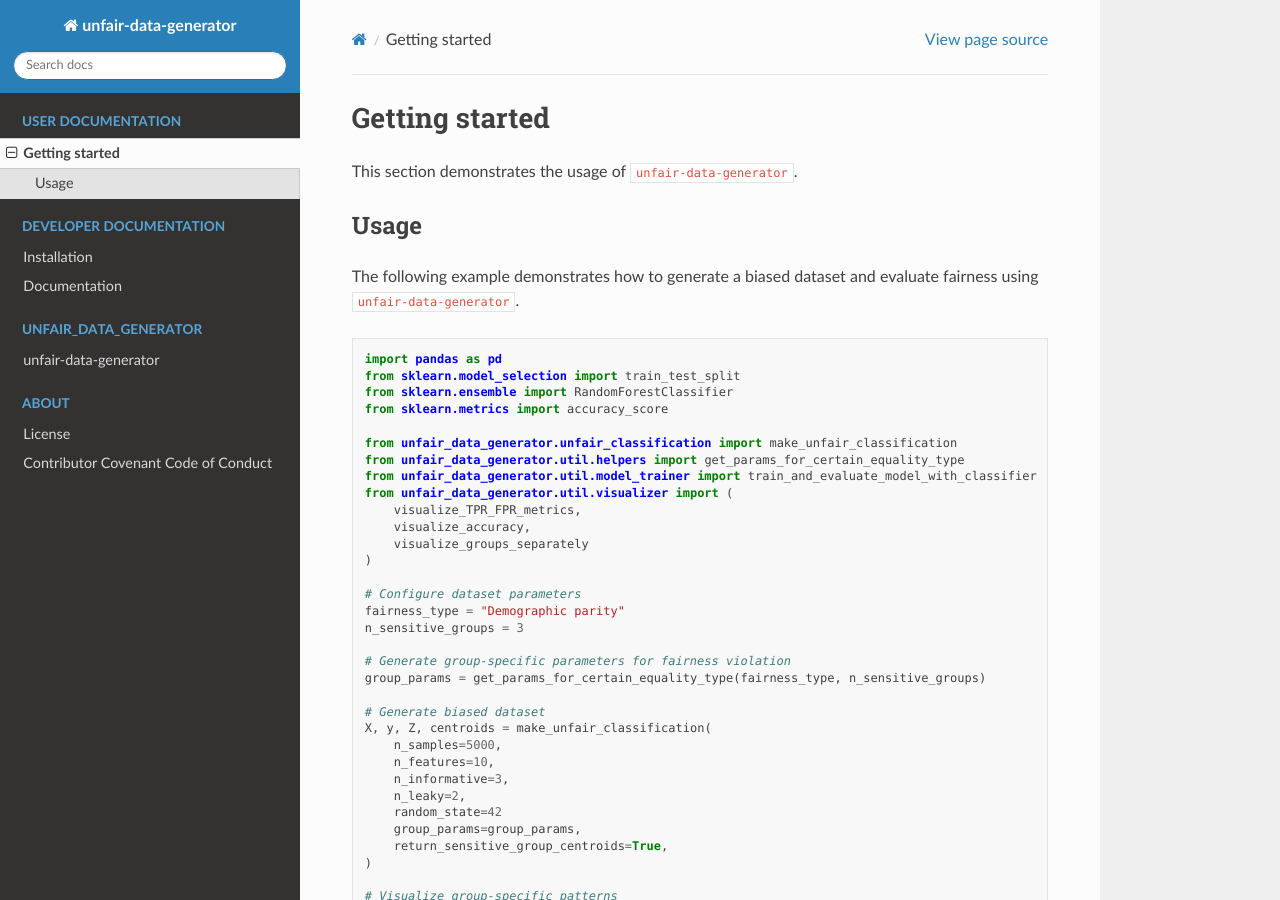
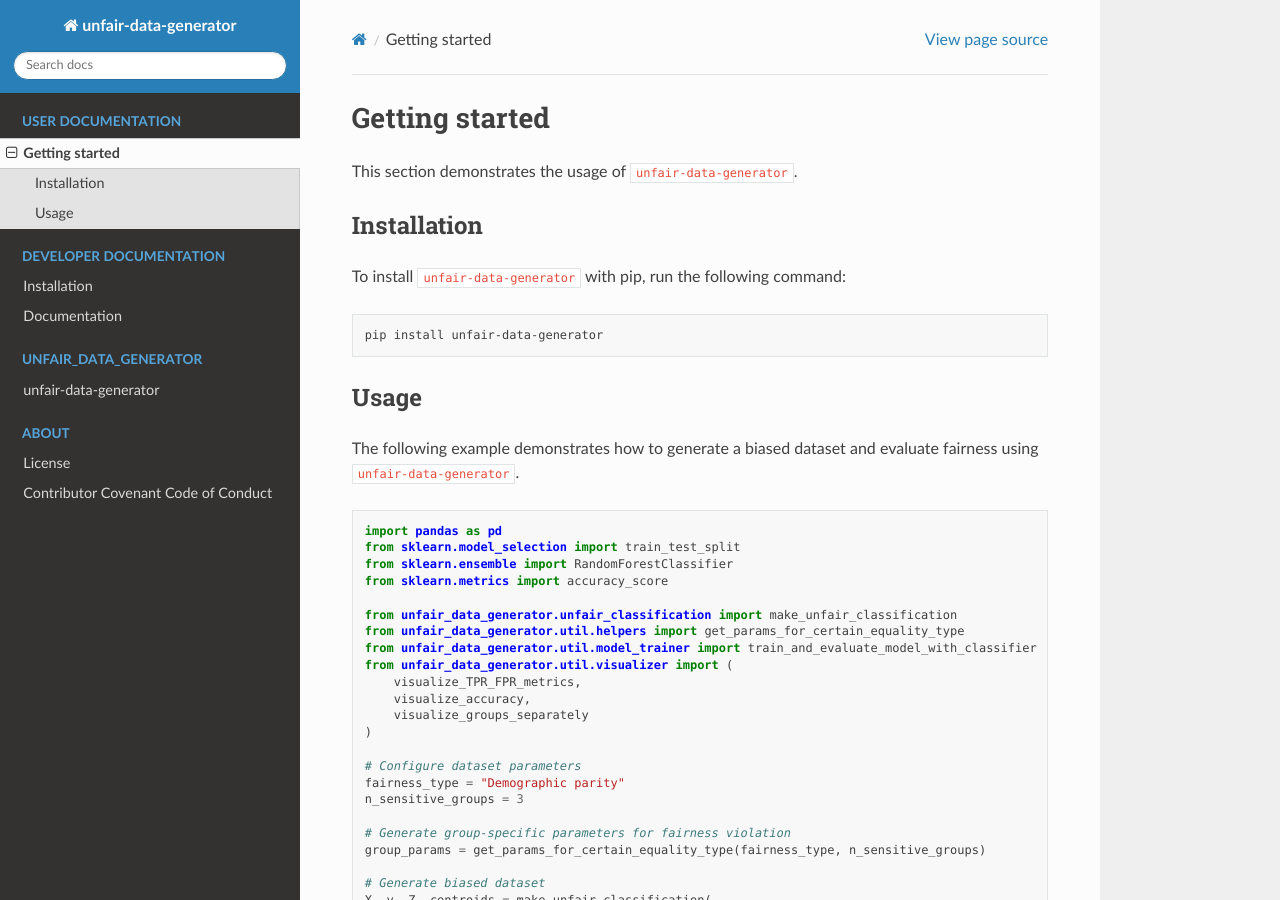
Before and after one commit to tiazv/unfair-data-generator, a Sphinx documentation site: the page built from docs/user/usage.rst, in a window 1280 px wide and 900 px high. Built offline with Sphinx 7.4.7 and the Read the Docs theme 3.1.0, drawn with Linux system fonts in a browser that asks for light colours.

Commit message:
doc: Installation pip install unfair-data-generator

```diff
--- a/docs/user/usage.rst
+++ b/docs/user/usage.rst
@@ -2,6 +2,15 @@
 ===============
 
 This section demonstrates the usage of ``unfair-data-generator``.
+
+Installation
+------------
+
+To install ``unfair-data-generator`` with pip, run the following command:
+
+..  code:: bash
+
+    pip install unfair-data-generator
 
 Usage
 -----
```
Also changed, not shown: README.md (+5 -1 lines).
